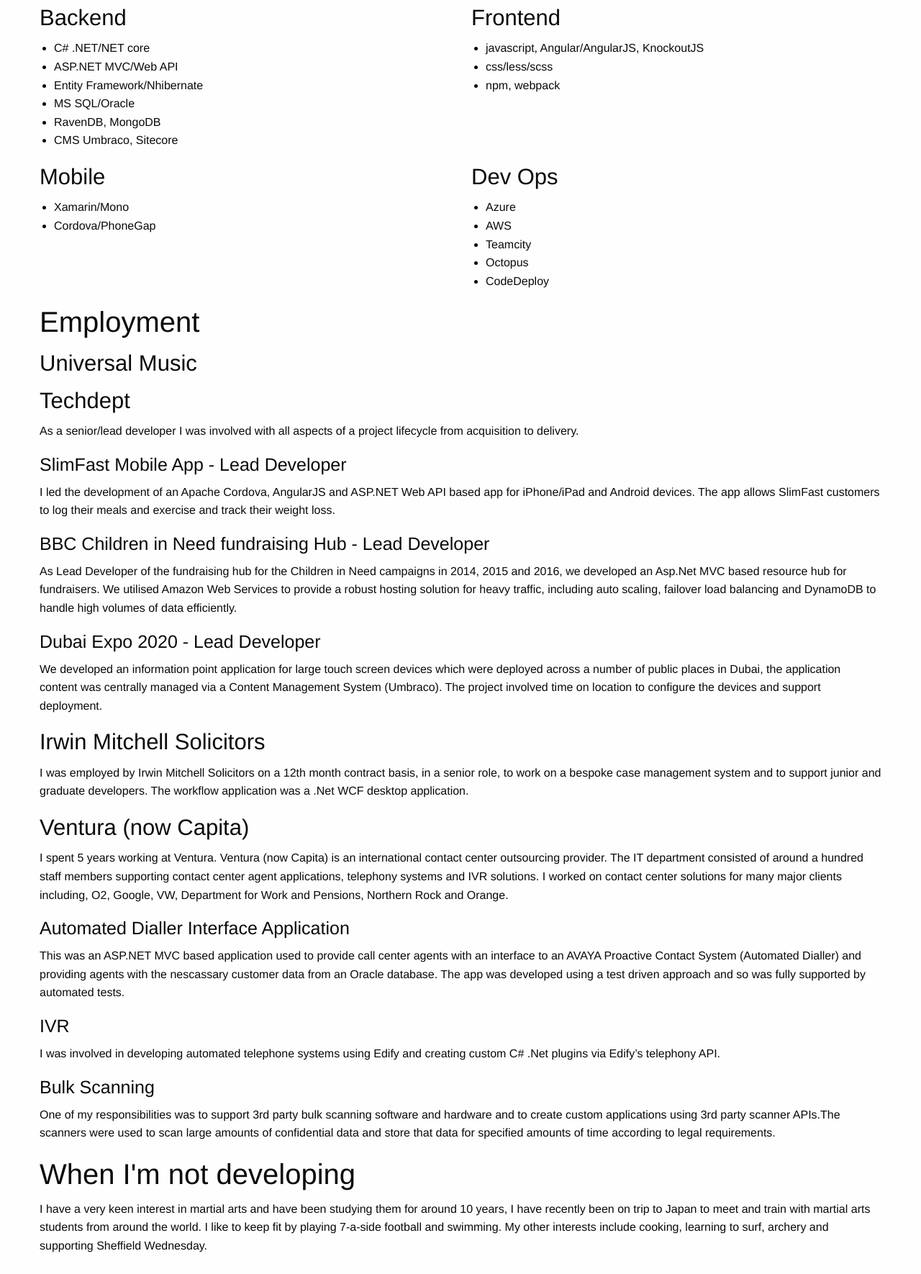
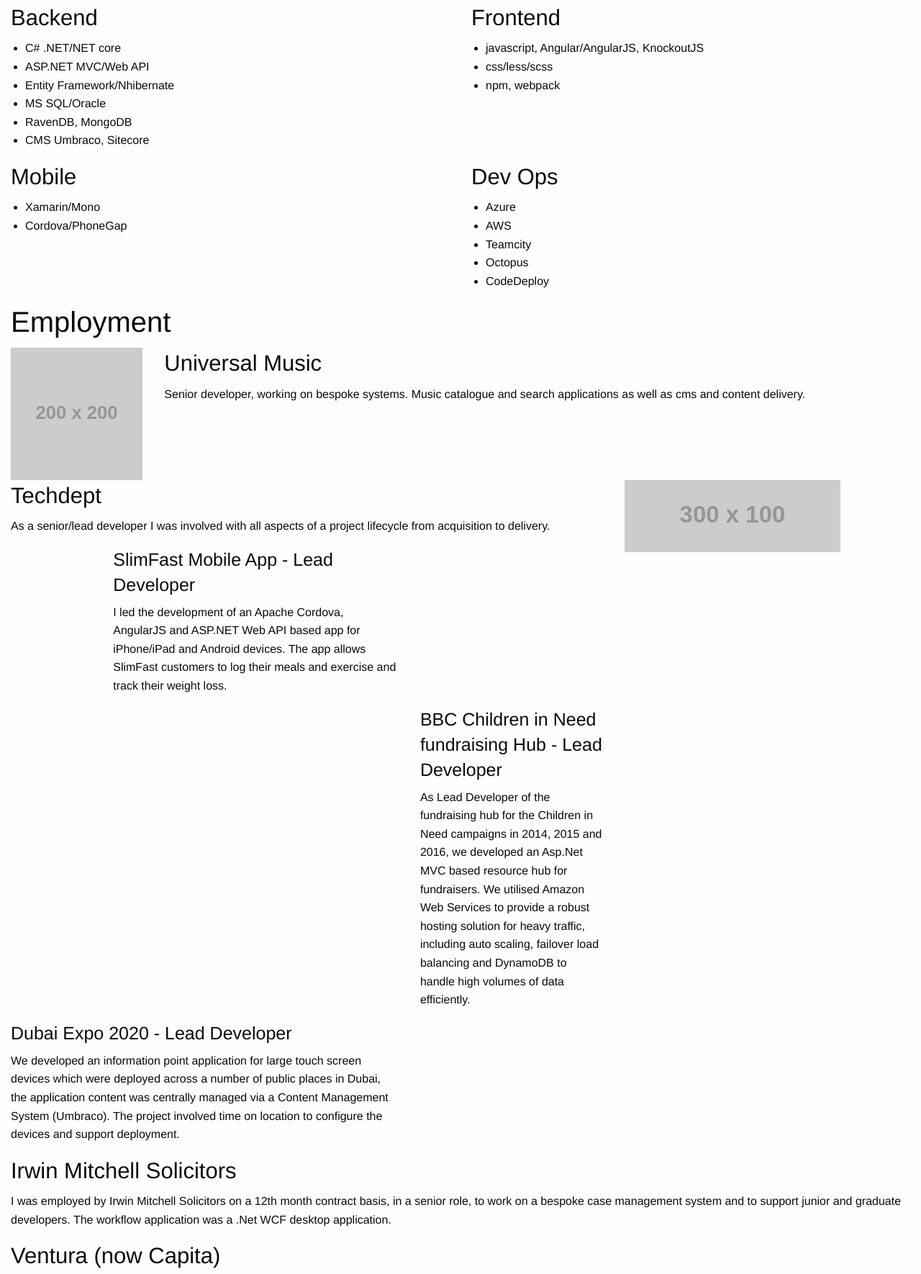
Before and after one commit to markharmon/markharmon, a plain HTML site: page index.html in a window 1280 px wide. Shown: the part 411-2181 px from the top of the page at 72% size. Drawn offline with nearby package versions, Linux system fonts and the light colour scheme; placeholder pictures from the web are drawn by us.

Commit message:
Started layout.

```diff
--- a/index.html
+++ b/index.html
@@ -19,7 +19,7 @@
     <!--[if lte IE 9]>
         <p class="browserupgrade">You are using an <strong>outdated</strong> browser. Please <a href="https://browsehappy.com/">upgrade your browser</a> to improve your experience and security.</p>
     <![endif]-->
-    <div class="grid-container">
+    <div class="grid-container fluid">
         <div class="grid-x grid-padding-x">
           <div class="large-8 cell">
               <h1>Mark Harmon</h1>
@@ -40,7 +40,7 @@
           <div class="large-12 cell">
               <h2>Skills &amp; Technologies</h2>
               <div class="grid-x grid-padding-x">
-                <div class="large-6 cell">
+                <div class="medium-6 cell">
                     <h3>Backend</h3>
                     <ul>
                       <li>C# .NET/NET core</li>
@@ -51,7 +51,7 @@
                       <li>CMS Umbraco, Sitecore</li>
                     </ul>
                 </div>
-                <div class="large-6 cell">
+                <div class="medium-6 cell">
                     <h3>Frontend</h3>
                     <ul>
                       <li>javascript, Angular/AngularJS, KnockoutJS</li>
@@ -61,14 +61,14 @@
                 </div>
               </div>
               <div class="grid-x grid-padding-x">
-                  <div class="large-6 cell">
+                  <div class="medium-6 cell">
                     <h3>Mobile</h3>
                     <ul>
                       <li>Xamarin/Mono</li>
                       <li>Cordova/PhoneGap</li>
                     </ul>
                   </div>
-                  <div class="large-6 cell">
+                  <div class="medium-6 cell">
                       <h3>Dev Ops</h3>
                       <ul>
                         <li>Azure</li>
@@ -82,25 +82,70 @@
           </div>
         </div>
 
-      <section>
         <h2>Employment</h2>
 
+        <div class="grid-x grid-padding-x">
+          <div class="large-2 cell">
+              <img src="http://via.placeholder.com/200x200" alt="Mark Harmon">
+          </div>
+          <div class="large-10 cell">
               <h3>Universal Music</h3>
+              <p>Senior developer, working on bespoke systems. Music catalogue and search applications as well as cms and content delivery.</p>
+          </div>
+        </div>
 
+        <div class="grid-x grid-padding-x">
+            <div class="medium-8 cell">
                 <h3>Techdept</h3>
                 <p>As a senior/lead developer I was involved with all aspects of a project lifecycle from acquisition to delivery.</p>
 
+                <div class="grid-x grid-padding-x">
+                    <div class="medium-6 medium-offset-2 cell">
                         <h4>SlimFast Mobile App - Lead Developer</h4>
                         <p>
                             I led the development of an Apache Cordova, AngularJS and ASP.NET Web API based app for iPhone/iPad and Android devices.
                             The app allows SlimFast customers to log their meals and exercise and track their weight loss.
                         </p>
+                    </div>
+                    <div class="medium-4 cell"></div>
+                </div>
 
+                <div class="grid-x grid-padding-x">
+                    <div class="medium-8 cell">
+
+                    </div>
+                    <div class="medium-4 cell">
                         <h4>BBC Children in Need fundraising Hub - Lead Developer</h4>
-        <p>As Lead Developer of the fundraising hub for the Children in Need campaigns in 2014, 2015 and 2016, we developed an Asp.Net MVC based resource hub for fundraisers. We utilised Amazon Web Services to provide a robust hosting solution for heavy traffic, including auto scaling, failover load balancing and DynamoDB to handle high volumes of data efficiently.</p>
+                        <p>As Lead Developer of the fundraising hub for the Children in Need campaigns in 2014, 2015 and 2016,
+                          we developed an Asp.Net MVC based resource hub for fundraisers.
+                          We utilised Amazon Web Services to provide a robust hosting solution for heavy traffic, including auto scaling,
+                          failover load balancing and DynamoDB to handle high volumes of data efficiently.</p>
+                    </div>
+                </div>
 
+                <div class="grid-x grid-padding-x">
+                    <div class="medium-8 cell">
                         <h4>Dubai Expo 2020 - Lead Developer</h4>
-        <p>We developed an information point application for large touch screen devices which were deployed across a number of public places in Dubai, the application content was centrally managed via a Content Management System (Umbraco). The project involved time on location to configure the devices and support deployment.</p>
+                        <p>We developed an information point application for large touch screen devices which were deployed across a number of public places in Dubai,
+                          the application content was centrally managed via a Content Management System (Umbraco).
+                          The project involved time on location to configure the devices and support deployment.</p>
+                    </div>
+                    <div class="medium-4 cell">
+                    </div>
+                </div>
+            </div>
+            <div class="medium-4 cell">
+                <img src="http://via.placeholder.com/300x100" alt="Mark Harmon">
+          </div>
+        </div>
+
+
+
+      <section>
+
+
+
+
 
         <h3>Irwin Mitchell Solicitors</h3>
         <p>I was employed by Irwin Mitchell Solicitors on a 12th month contract basis, in a senior role, to work on a bespoke case management system and to support junior and graduate developers. The workflow application was a .Net WCF desktop application.</p>
```
Lines whose indentation alone changed are shown as unchanged.
